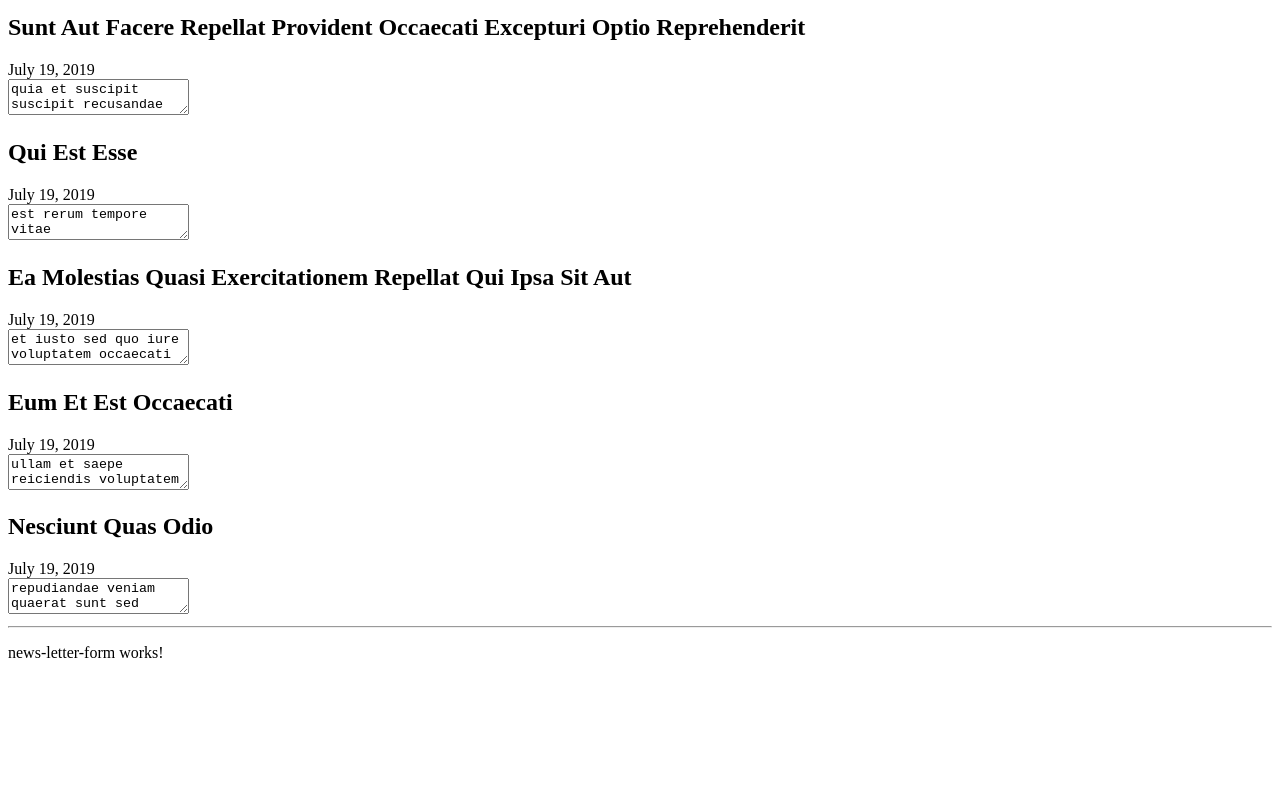
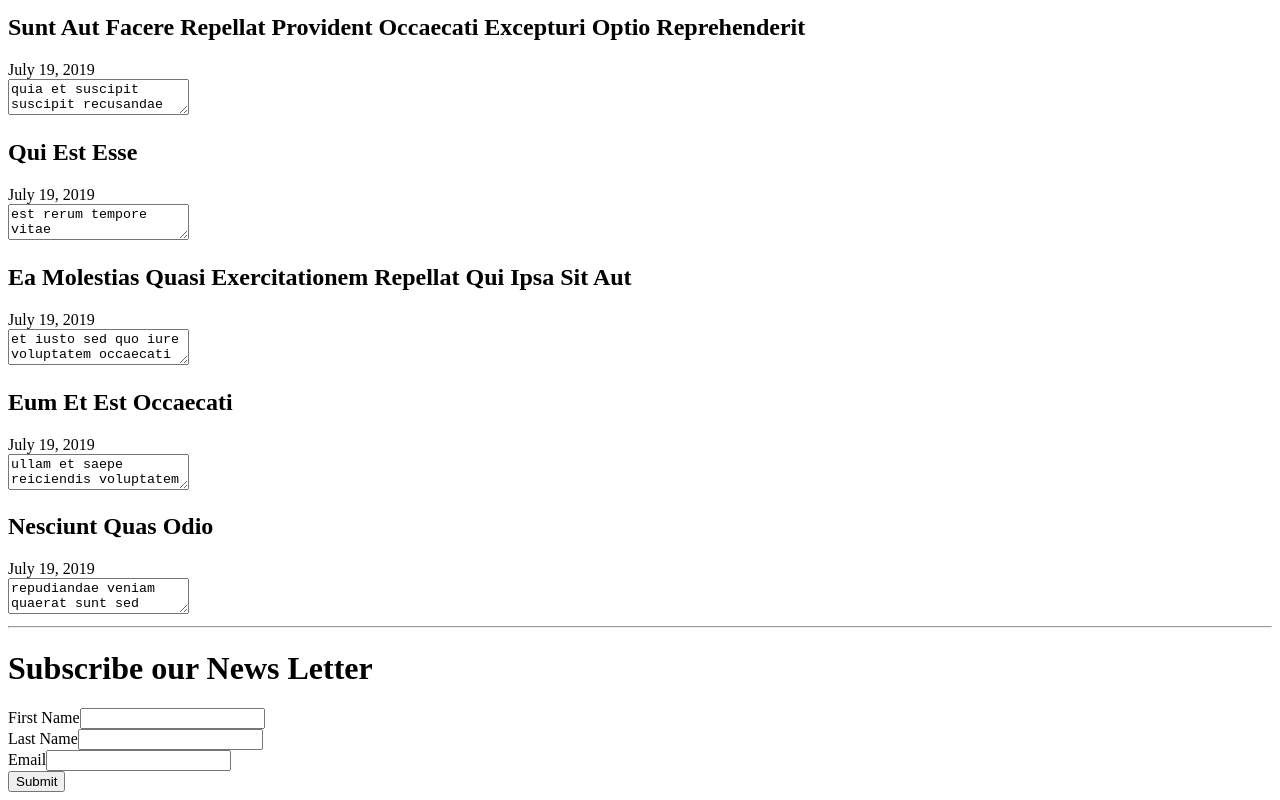
Before and after one commit to ikashifullah/angular-training, an Angular app: page / in a window 1280 px wide. Shown: the part 263-1063 px from the top of the page. Before the commit the page ends 941 px from the top, so only its background shows below. Built offline with nearby package versions, Linux system fonts and the light colour scheme.

Commit message:
setup an initial form

```diff
--- a/src/app/news-letter-form/news-letter-form.component.html
+++ b/src/app/news-letter-form/news-letter-form.component.html
@@ -1 +1,22 @@
-<p>news-letter-form works!</p>
+<div class="container">
+    <h1>Subscribe our News Letter</h1>
+    <form>
+      <div class="form-group">
+        <label for="first-name">First Name</label>
+        <input type="text" class="form-control" id="first-name" required>
+      </div>
+
+      <div class="form-group">
+        <label for="last-name">Last Name</label>
+        <input type="text" class="form-control" id="last-name" required>
+      </div>
+
+      <div class="form-group">
+        <label for="email">Email</label>
+        <input type="text" class="form-control" id="email" required>
+      </div>
+
+      <button type="submit" class="btn btn-success">Submit</button>
+
+    </form>
+</div>
```
